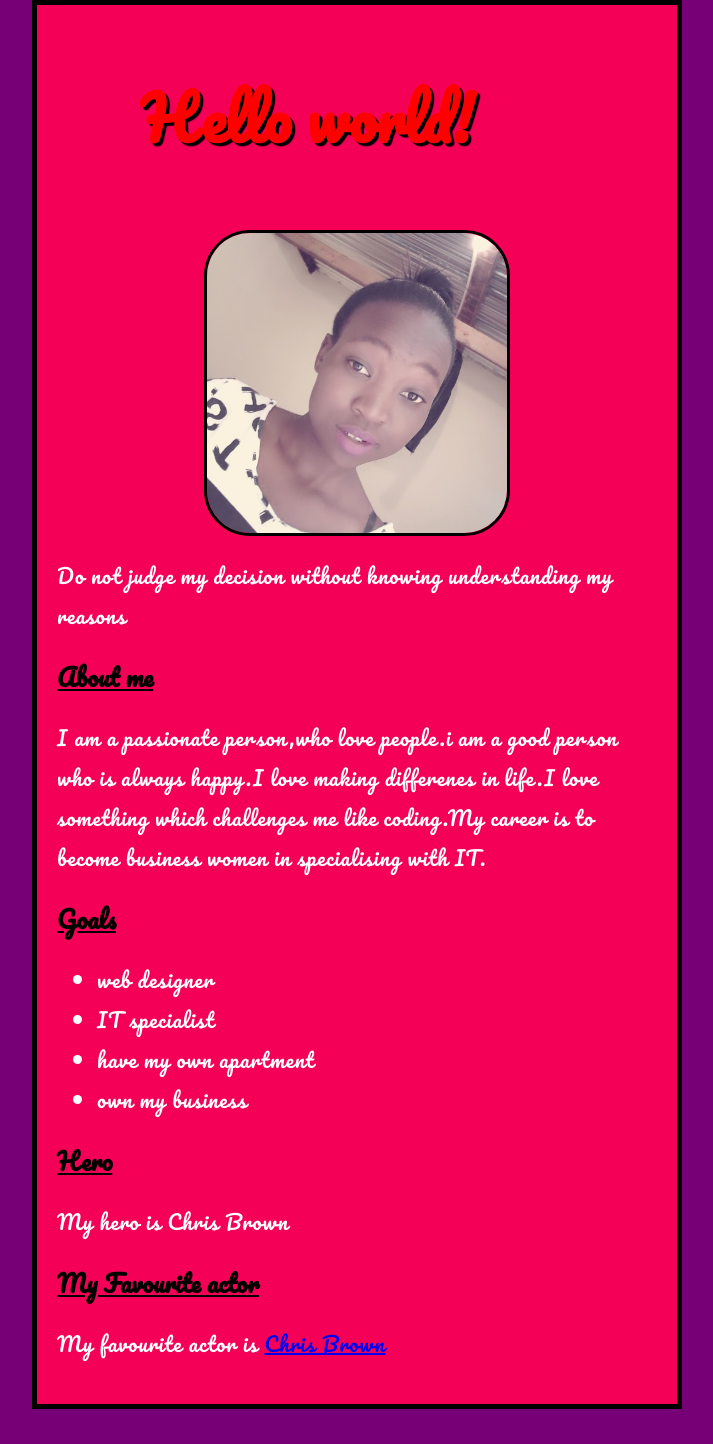
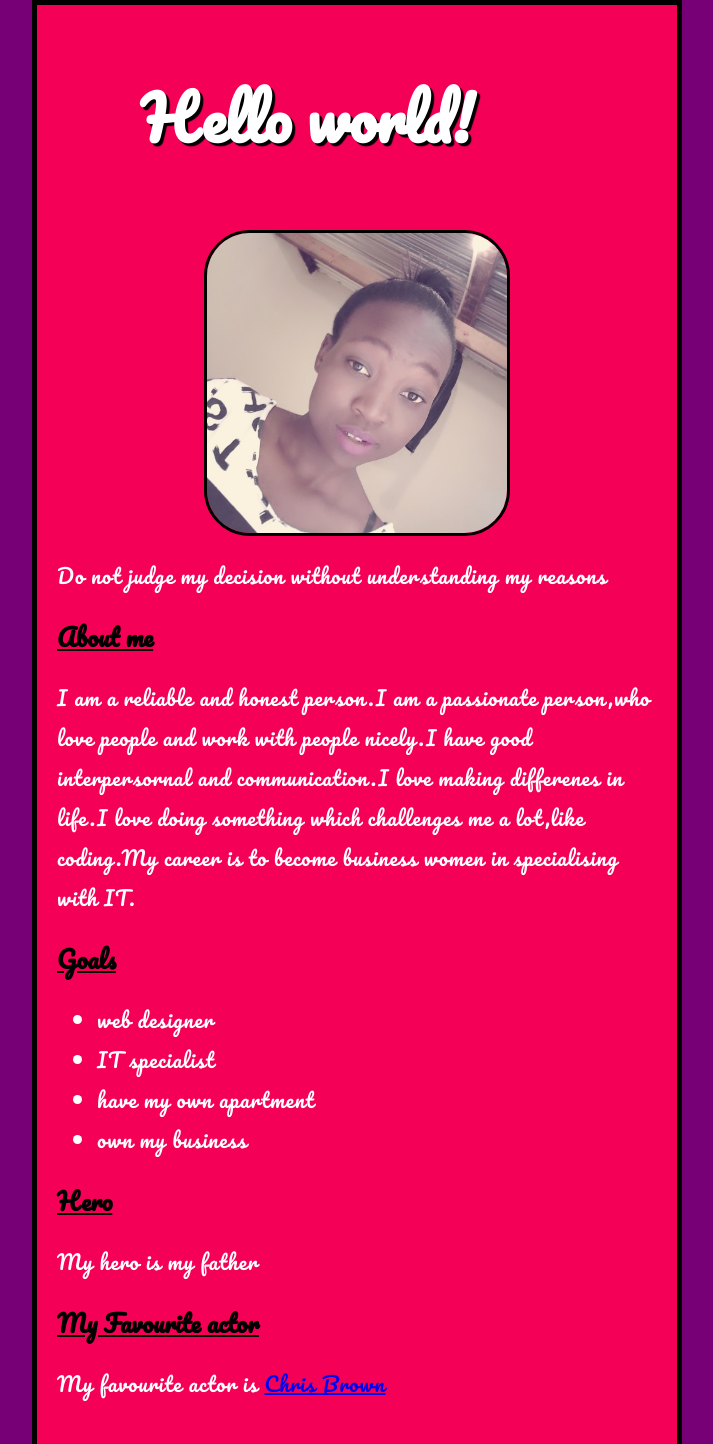
Before and after one commit to Sharonlufuno/first-site, a plain HTML site: page index.html in a window 1280 px wide. Shown: the top 1444 px of the page, without its empty margins (283-996 px from the left). Before the commit the page ends 1409 px from the top, so only its background shows below. Drawn offline with Linux system fonts and the light colour scheme.

Commit message:
fixed files

```diff
--- a/index.html
+++ b/index.html
@@ -8,9 +8,9 @@
   <body>
     <h1>Hello World!</h1>
     <img src="images/nash.jpg" alt="My test image"width="300 pixels">
-    <p>Do not judge my decision without knowing understanding my reasons</p>
+    <p>Do not judge my decision without understanding my reasons</p>
     <h2>About me</h2>
-    <p>I am a passionate person,who love people.i am a good person who is always happy.I love making differenes in life.I love something which challenges me like coding.My career is to become business women in specialising with IT.</p>
+    <p>I am a reliable and honest person.I am a passionate person,who love people and work with people nicely.I have good interpersornal and communication.I love making differenes in life.I love doing something which challenges me a lot,like coding.My career is to become business women in specialising with IT.</p>
     <h2>Goals</h2>
     <ul>
       <li>web designer</li>
@@ -19,7 +19,7 @@
       <li>own my business</li>
     </ul>
     <h2>Hero</h2>
-    <P>My hero is Chris Brown</p>
+    <P>My hero is my father</p>
     <h2>My Favourite actor</h2>
     <p>My favourite actor is <a href="https://en.wikipedia.org/wiki/Chris_Brown">Chris Brown</a></p>
 <script src="scripts/main.js"></script>
--- a/styles/style.css
+++ b/styles/style.css
@@ -4,7 +4,7 @@ h1{
   color: purple;
   font-family: Pacifico;
   width: 500px;
-  color: red;
+  color: white;
   text-shadow: 3px 3px 1px black;
   padding: 20px 0;
 }
```
